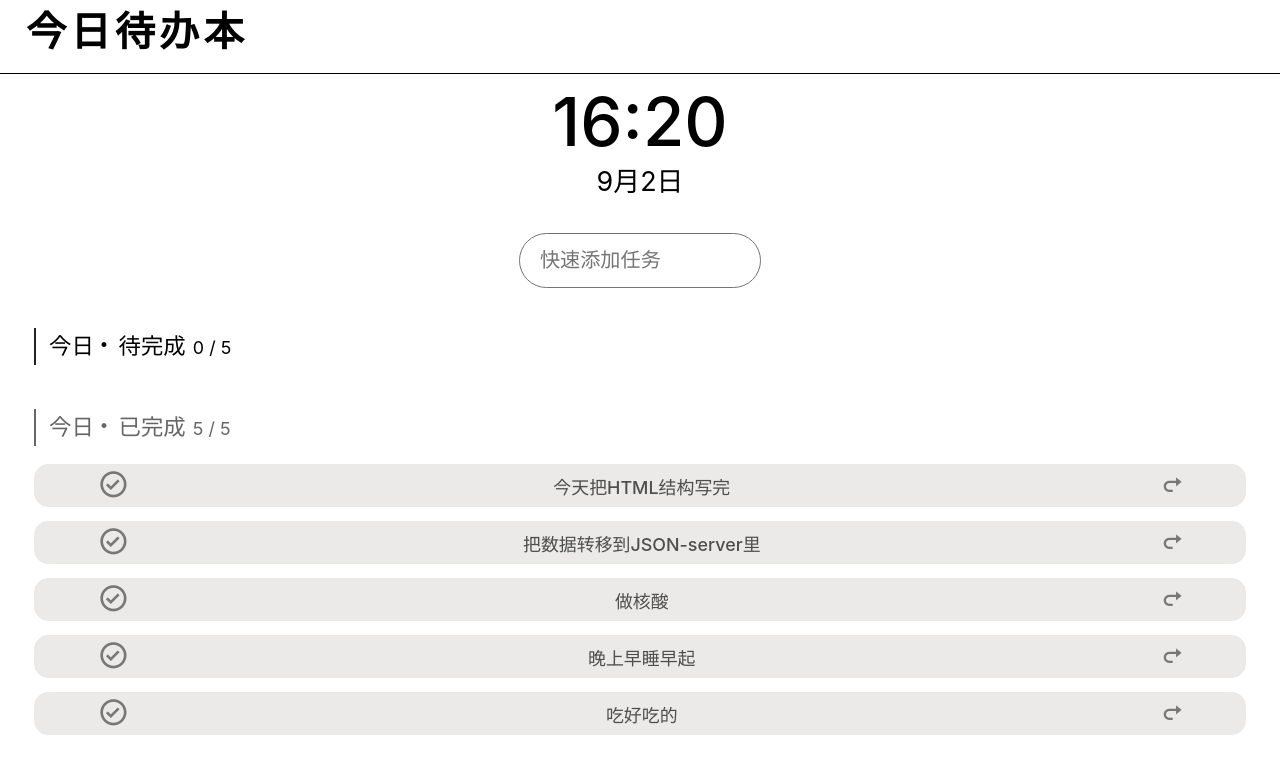
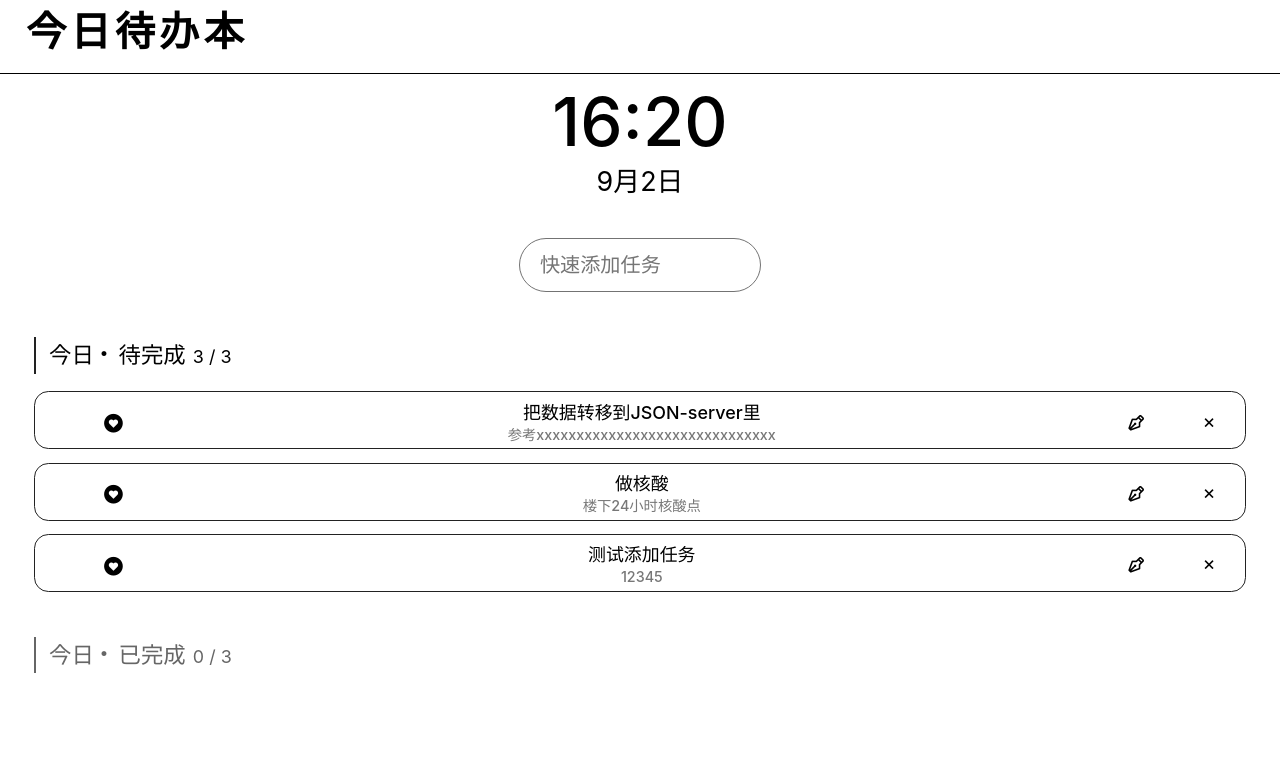
Before and after one commit to zaza32456/TODOList, a Next.js app: page / in a window 1280 px wide. Shown: the top 774 px of the page. Built offline with nearby package versions, Linux system fonts and the light colour scheme; data requests are answered from the project's data file.

Commit message:
TODO:date,rank,apprespon

```diff
--- a/components/NewTask.tsx
+++ b/components/NewTask.tsx
@@ -1,7 +1,7 @@
 import React from 'react'
 import styles from '../styles/NewTask.module.css'
 
-export const NewTask = ({setEdit, title, description, rank, isFinish, addTask, inputTitle, inputDescription}) => {
+export const NewTask = ({method, setEdit, title, description, rank, isFinish, fn , inputTitle, inputDescription}) => {
   // console.log(title)
   return (
     <>
@@ -10,7 +10,7 @@ export const NewTask = ({setEdit, title, description, rank, isFinish, addTask, i
         <div onClick={() => setEdit(false)} className={`${styles.cancel}`}><i className={`bx bx-x`}></i></div>
 
         <div className={`${styles.title}`} >
-          <input type="text" onChange={inputTitle} value={title} placeholder='准备做什么?' ></input>
+          <input autoFocus type="text" onChange={inputTitle} value={title} placeholder='准备做什么?' ></input>
 
           {/* TODO:添加自动换行，最好可以加入多项子任务 */}
           <input type="text" onChange={inputDescription} value={description} className={`${styles.description}`} placeholder='添加描述...'></input>
@@ -33,7 +33,7 @@ export const NewTask = ({setEdit, title, description, rank, isFinish, addTask, i
         </div>
 
 
-        <div onClick={addTask} className={`${styles.save}`}>保 存</div>
+        <div onClick={fn} className={`${styles.save}`}>{method === 'edit' ? '保 存' : '添 加'}</div>
 
       </div>
     </>
--- a/components/Task.tsx
+++ b/components/Task.tsx
@@ -19,6 +19,7 @@ const Partition = ({text, isFinish, taskArray, children}) => {
       </div>
   )
 }
+
 
 // ===========================   任务面板   ===========================
 
@@ -51,11 +52,42 @@ const Task = () => {
   const [rank, setRank] = useState<0|1|2|3|4>(4)
   const [isFinish, setIsfinish] = useState(false)
   const [id , setId] = useState("")
-  // 编辑面板开关
+  // 编辑面板开关状态
   const [edit, setEdit] = useState(false)
 
+  // 清空状态
+  const clearUp = () => {
+    setTitle("")
+    setDescription("")
+    setRank(3)
+    setId("")
+  }
 
-  // 编辑已有任务
+  // 添加新任务
+  const addTask = () => {
+      console.log("click addTask")
+      const taskObeject:taskItem = {
+        id : (Math.random()+ new Date().getTime()).toString(32).slice(0,8),
+        title : title ,
+        description : description,
+        rank : rank? rank : 3,
+        isFinish : false,
+        date : new Date().toLocaleDateString(),
+      }
+      console.log("创建任务", taskObeject)
+
+        // 改变服务器端数据
+      axios.post(`http://localhost:3001/task/`, taskObeject)
+        .then(res =>{
+          console.log("put", res.data)
+          // 改变客户端状态
+          setTaskArray(taskArray.concat(taskObeject))
+          clearUp()
+        })
+
+  }
+
+  // 修改已有任务
   const editTask = (e) => {
     const taskObeject:taskItem = {
       id : id,
@@ -63,20 +95,26 @@ const Task = () => {
       description : description,
       rank: rank,
       isFinish: isFinish,
-      // date? date : date : new Date().toLocaleDateString(),
     }
     console.log("提交任务", taskObeject)
-
 
       // 改变服务器端数据
     axios.put(`http://localhost:3001/task/${id}`, taskObeject)
       .then(res =>{
-        console.log("put", res.data)
         // 改变客户端状态
         setTaskArray(taskArray.map(item => item.id !==id?item:taskObeject))
 
+        clearUp()
+
         setEdit(false)
       })
+  }
+
+  // 删除未完成任务
+  const del = (id) => {
+    axios.delete(`http://localhost:3001/task/${id}`)
+    const array = taskArray.filter(task => task.id !== id)
+    setTaskArray(array)
   }
 
   const inputTitle = (e) => {
@@ -120,37 +158,60 @@ const Task = () => {
     <>
       {(edit) &&
       <NewTask
+        method="add"
         title={title}
         description={description}
         rank={rank}
         isFinish={isFinish}
-         addTask={editTask}
+        fn={addTask}
         inputTitle={inputTitle}
         inputDescription={inputDescription}
         setEdit = {setEdit}
       />}
 
-      {/* <div>今日还未添加任务，请点击下方添加待办事项</div> */}
+
+      {(edit) &&
+      <NewTask
+         method="edit"
+         title={title}
+         description={description}
+         rank={rank}
+         isFinish={isFinish}
+         fn={editTask}
+         inputTitle={inputTitle}
+         inputDescription={inputDescription}
+         setEdit = {setEdit}
+         />}
+
       <div className={`${styles.flex} ${styles.largeView}`}>
           <div className={`${styles.flex} ${styles.timeContainer}`}>
             <div>{formatDate(hour)}:{formatDate(minute)}</div>
             <div className={`${styles.day}`}>{`${month}月${day}日`}</div>
           </div>
-          <input type="text" id="task-title" name="task-title" minLength={2}  className={`${styles.input}`} placeholder='快速添加任务'></input>
+          <div className={`${styles.flex} ${styles.addBar}`}>
+            <input onChange={inputTitle} value={title} type="text" id="task-title" name="task-title" className={title.length > 1? `${styles.typing} ${styles.input}`: `${styles.input}`} placeholder='快速添加任务'></input>
+              <div className={`${styles.btn}`}>
+                <label htmlFor="task-title" ><i onClick={() => setTitle("")} className={` bx bx-x ${styles.clear}`}></i></label>
+                <div className={`${styles.more}`}>更多...</div>
+                <div onClick={addTask} >添加</div>
               </div>
+          </div>
+      </div>
+
+
 
       {/* 待完成面板 */}
       <Partition isFinish={false} taskArray={taskArray} text="待完成">
 
-        <ul>
+        <ul className={`${styles.unfinished}`}>
           {taskArray.filter( (item:taskItem) => !item.isFinish )
                     .map((item,i) => (
                       <li key={i}>
                         <div className={`${styles.flex} ${styles.taskItem}`}>
-                          <div className={`${styles.checkbox}`}>
+                          <div onClick={() => {finishTask(item.id)}} className={`${styles.checkbox}`}>
                             <i className={`bx bxs-heart-circle ${styles.finishIcon}`} ></i>
                           </div>
-                            <div className={`${styles.flex} ${styles.taskItemMain}`}>
+                          <div onClick={() => {finishTask(item.id)}} className={`${styles.flex} ${styles.taskItemMain}` }>
                             <div className={styles.title}>
                               {item.title}
                             </div>
@@ -169,7 +230,7 @@ const Task = () => {
                                 setIsfinish(isFinish)
                                 }}
                               className={`bx bx-pen ${styles.edit} ${styles.transfrom}`}></i>
-                            <i onClick={() => {finishTask(item.id)}} className={`bx bx-x ${styles.transfrom}`}></i>
+                            <i onClick={() => del(item.id)} className={`bx bx-x ${styles.transfrom}`}></i>
                           </div>
                       </div>
                     </li>
--- a/db.json
+++ b/db.json
@@ -1,39 +1,25 @@
 {
   "task": [
-    {
-      "id": 1,
-      "title": "今天把HTML结构写完",
-      "description": "参考xxxxxxx",
-      "rank": 4,
-      "isFinish": true
-    },
     {
       "id": 2,
       "title": "把数据转移到JSON-server里",
       "description": "参考xxxxxxxxxxxxxxxxxxxxxxxxxxxxxx",
       "rank": 4,
-      "isFinish": true
+      "isFinish": false
     },
     {
       "id": 3,
       "title": "做核酸",
-      "isFinish": true,
       "description": "楼下24小时核酸点",
-      "rank": 4
+      "rank": 4,
+      "isFinish": false
     },
     {
-      "id": 4,
-      "title": "晚上早睡早起",
-      "description": "听心流",
-      "rank": 4,
-      "isFinish": true
-    },
-    {
-      "id": 5,
-      "title": "吃好吃的",
-      "isFinish": true,
-      "description": "做牛肉意面的材料",
-      "rank": 2
+      "id": "1gc75h1f",
+      "title": "测试添加任务",
+      "description": "12345",
+      "rank": 3,
+      "isFinish": false
     }
   ]
 }
--- /dev/null
+++ b/pages/api/axios.ts
@@ -0,0 +1,35 @@
+import axios from "axios";
+
+const baseUrl =  "/api/persons"
+
+const getPage = () => {
+  return axios.get(baseUrl)
+}
+
+const getAll = () => {
+  const requst = axios.get(baseUrl)
+  console.log("get")
+  return requst.then(res => res.data)
+}
+
+const create = newObject => {
+  const requst = axios.post(baseUrl, newObject)
+  return requst.then(res => res.data)
+}
+
+const update = (id, newObject) => {
+  const requst = axios.put(`${baseUrl}/${id}`, newObject)
+  return requst.then(res => res.data)
+}
+
+const del = (id) => {
+  return axios.delete(`${baseUrl}/${id}`)
+}
+
+export default {
+  getPage,
+  getAll,
+  create,
+  update,
+  del
+}
--- a/styles/Task.module.css
+++ b/styles/Task.module.css
@@ -141,7 +141,7 @@ ul > li > .taskItem > .checkbox {
     font-size: .9rem;
     height: 1em;
     padding: 1.3em 1em;
-    margin: 2em auto;
+    /* margin: 2em auto; */
     width:20%;
     border-radius: 3em;
     border: 1px solid rgb(115, 115, 115);
@@ -149,10 +149,85 @@ ul > li > .taskItem > .checkbox {
   }
 
   .input:focus {
-
     width: 68%;
     border: 1.8px solid #111;
   }
+
+  .typing {
+    width: 68%;
+    border: 1.8px solid #111;
+  }
+
+
+
+  .addBar {
+    margin: 2em auto;
+    align-items: center;
+    justify-content: center;
+  }
+
+  .btn {
+    display: none;
+    align-items: center;
+  }
+
+  .typing + .btn {
+    position: relative;
+    right: .8em;
+
+    background-color: white;
+    display: flex;
+    font-size: .8rem;
+    margin-left: -9.7em;
+    border-radius: .6em;
+  }
+
+
+  .typing + .btn > div:last-child {
+    padding: .4em 1em;
+    font-size: .8rem;
+    line-height: 1.2;
+    cursor: pointer;
+    margin-left: .6em;
+
+    border-radius: 3em;
+    color: #222;
+    border: #222 solid 1.2px;
+    transition: .1s ease-out;
+  }
+
+  .typing + .btn > div:last-child:hover {
+    background-color: #333;
+    color: white;
+    transition: .1s ease-out;
+  }
+
+  .typing + .btn > .more {
+    padding: 0 .3em;
+    font-size: .8rem;
+    line-height: 2.2;
+    color: #666;
+    cursor: pointer;
+  }
+
+  .typing + .btn > .more:hover {
+    color:#333;
+    text-decoration: underline;
+  }
+
+  .clear {
+    padding: .3em .2em .2em;
+    display: block;
+    font-size: 1rem;
+    left: -1.2em;
+    cursor: pointer;
+    color: #666;
+  }
+
+  .clear:hover {
+    color: #333;
+  }
+
 
   .timeContainer {
     align-items: center;
@@ -182,15 +257,15 @@ ul > li > .taskItem > .checkbox {
   }
 
     /* 悬停在任务栏时完成图标放大 */
-  .unfinished > ul > li:hover > .taskItem {
+  .unfinished > li:hover > .taskItem {
     transition: .1s ease-out;
     cursor: pointer;
-    /* box-shadow: .2px 2px 4px #999; */
-    transform: translate(0px, -1px);
+    box-shadow: 1px 1px 1px #222;
+    transform: translate(-1px, -1px);
 
   }
 
-  .unfinished > ul > li:hover .finishIcon {
+  .unfinished > li:hover .finishIcon {
     transition: .18s ease-in;
     transform: scale(1.3, 1.3);
   }
```
Lines whose indentation alone changed are shown as unchanged.
